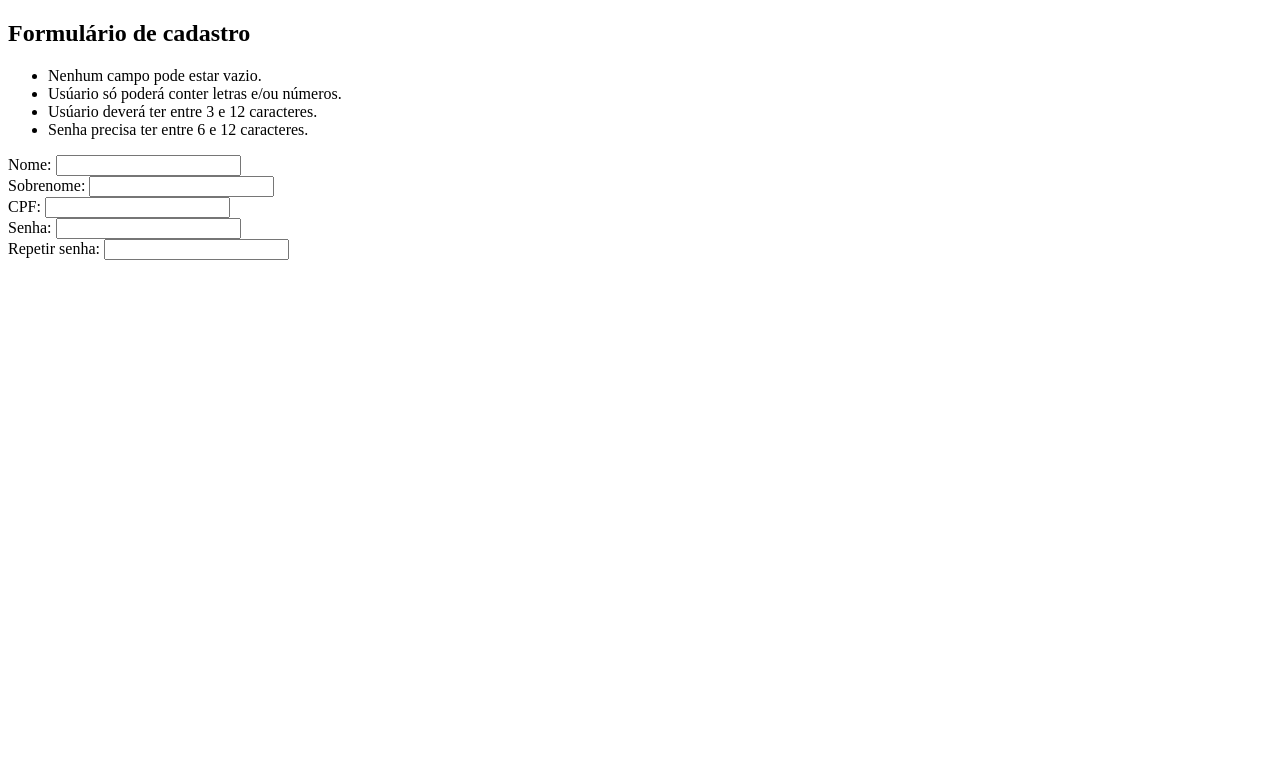
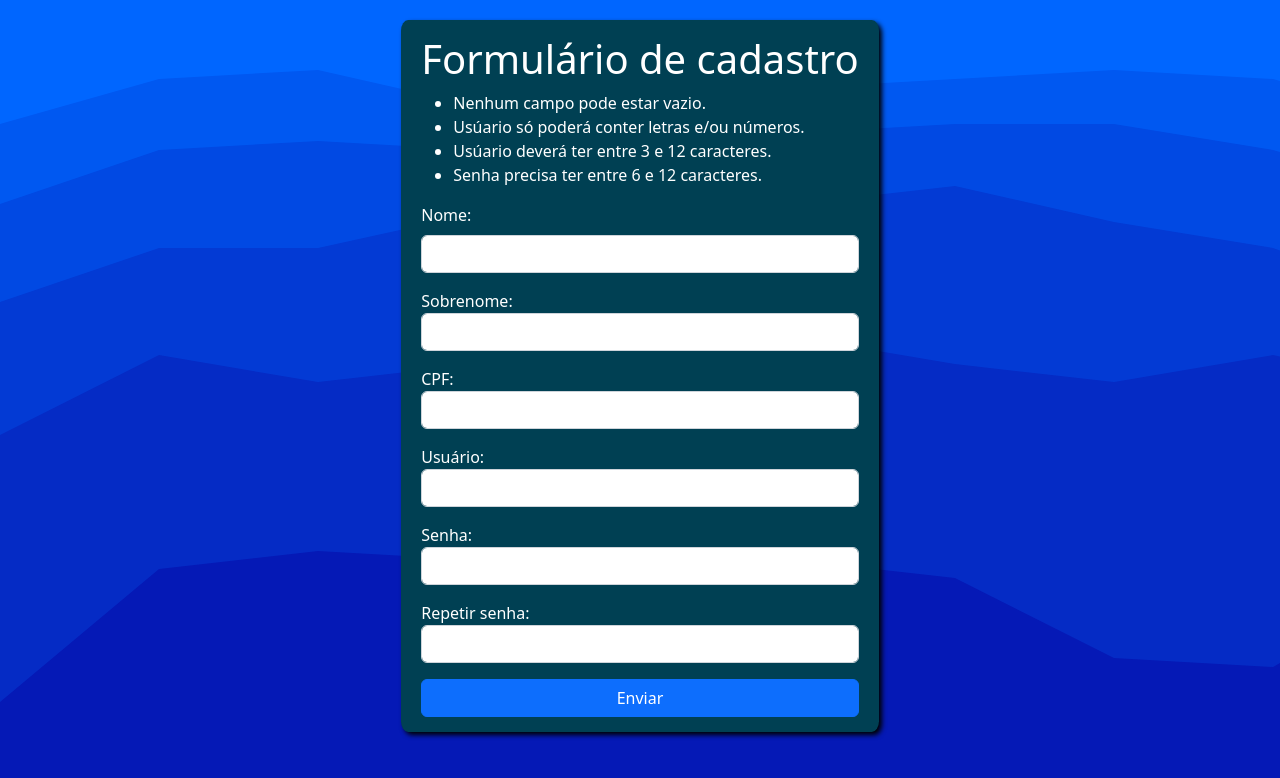
Before and after one commit to ClassEduardo/Validador-Form-com-classe, a plain HTML site: page index.html in a window 1280 px wide. Drawn offline with nearby package versions, Linux system fonts and the light colour scheme; files that its build step writes are made by us from their sources.

Commit message:
css and bootstrap to page

```diff
--- a/css/style.css
+++ b/css/style.css
@@ -0,0 +1,27 @@
+*{
+   box-sizing: border-box;
+}
+
+body {
+   background-image: url(/img/stacked-peaks-haikei\ \(1\).svg);
+   background-size: auto;
+}
+
+.form {
+   display: flex;
+   justify-content: center;
+   align-items: center;
+   min-height: auto;
+   margin-top: 20px;
+}
+
+.div-container {
+   background-color: #004053;
+   border-radius: 1.5%;
+   padding: 15px 20px;
+   box-shadow: 3px 3px 5px black;
+}
+
+.btn {
+   width: 100%;
+}
--- a/index.html
+++ b/index.html
@@ -1,15 +1,17 @@
 <!DOCTYPE html>
-<html lang="pt-br">
+<html lang="en">
 <head>
    <meta charset="UTF-8">
    <meta http-equiv="X-UA-Compatible" content="IE=edge">
    <meta name="viewport" content="width=device-width, initial-scale=1.0">
-   <title>Valida Form</title>
-   <link rel="stylesheet" href="/style.css">
+   <title>Document</title>
+   <link rel="stylesheet" href="/css/style.css">
+   <link href="https://cdn.jsdelivr.net/npm/bootstrap@5.2.0-beta1/dist/css/bootstrap.min.css" rel="stylesheet" integrity="sha384-0evHe/X+R7YkIZDRvuzKMRqM+OrBnVFBL6DOitfPri4tjfHxaWutUpFmBp4vmVor" crossorigin="anonymous">
 </head>
 <body>
    <main>
-      <section>
+      <section class="form">
+         <div class="div-container text-white">
             <div>
                <h1>Formulário de cadastro</h1>
                <ul>
@@ -19,32 +21,37 @@
                   <li>Senha precisa ter entre 6 e 12 caracteres.</li>
                </ul>
             </div>
+            <form action="/" method="POST" class="">
+               <div class="mb-3">
+                  <label class="form-label" for="name-user">Nome:</label>
+                  <input class="form-control" type="text" name="name-user" id="name-user">
+               </div>
+               <div class="mb-3">
+                  <label for="last-name-user">Sobrenome:</label>
+                  <input class="form-control" type="text" name="last-name-user" id="last-name-user">
+               </div>
+               <div class="mb-3">
+                  <label for="cpf-user">CPF:</label>
+                  <input class="form-control" type="text" name="cpf-user" id="cpf-user">
+               </div>
+               <div class="mb-3">
+                  <label for="user">Usuário:</label>
+                  <input class="form-control" type="text" name="user" id="user">
+               </div>
+               <div class="mb-3">
+                  <label for="password-user">Senha:</label>
+                  <input class="form-control" type="text" name="password-user" id="password-user">
+               </div>
+               <div class="mb-3">
+                  <label for="password-user-repeated">Repetir senha:</label>
+                  <input class="form-control" type="text" name="password-user-repeated" id="password-user-repeated">
+               </div>
+               <button class="btn btn-primary" type="submit">Enviar</button>
+            </form>
 
-         <form action="/" method="POST" class="">
-            <div>
-               <label for="name-user">Nome:</label>
-               <input type="text" name="name-user" id="name-user">
          </div>
-            <div>
-               <label for="last-name-user">Sobrenome:</label>
-               <input type="text" name="last-name-user" id="last-name-user">
-            </div>
-            <div>
-               <label for="cpf-user">CPF:</label>
-               <input type="text" name="cpf-user" id="cpf-user">
-            </div>
-            <div>
-               <label for="password-user">Senha:</label>
-               <input type="text" name="password-user" id="password-user">
-            </div>
-            <div>
-               <label for="password-user-repeated">Repetir senha:</label>
-               <input type="text" name="password-user-repeated" id="password-user-repeated">
-            </div>
-
-         </form>
       </section>
    </main>
-   <script src="/script.js"></script>
+
 </body>
 </html>
```
Also changed, not shown: img/stacked-peaks-haikei (1).svg (added). Lines whose indentation alone changed are shown as unchanged.
